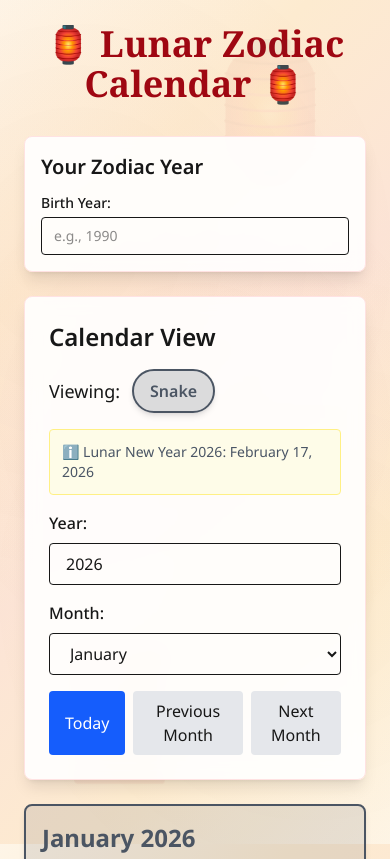
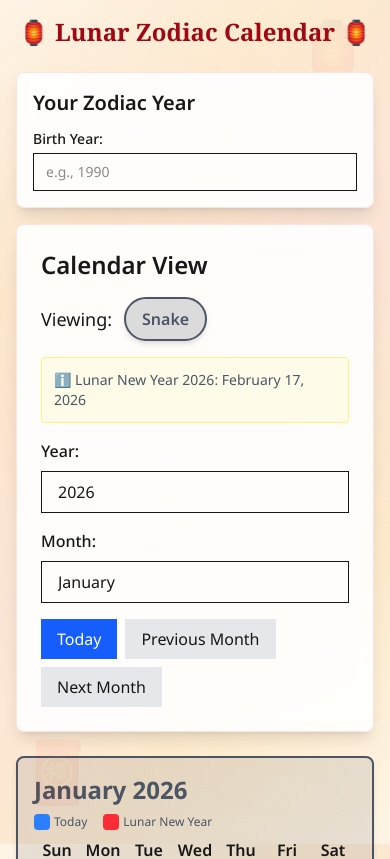
Before and after one commit to tatsuyax25/lunar-zodiac-calendar, a Next.js app: page / in a window 390 px wide. Shown: the top 859 px of the page. Built offline with nearby package versions, Linux system fonts and the light colour scheme.

Commit message:
Update for all browsers

```diff
--- a/src/app/globals.css
+++ b/src/app/globals.css
@@ -1,4 +1,9 @@
 @import "tailwindcss";
+
+* {
+  -webkit-tap-highlight-color: transparent;
+  -webkit-touch-callout: none;
+}
 
 :root {
   --background: #ffffff;
@@ -19,12 +24,21 @@
   }
 }
 
+html {
+  -webkit-text-size-adjust: 100%;
+  -moz-text-size-adjust: 100%;
+  text-size-adjust: 100%;
+}
+
 body {
   background: linear-gradient(135deg, #fef5e7 0%, #fdebd0 25%, #fce4d6 50%, #fdebd0 75%, #fef5e7 100%);
   background-attachment: fixed;
   color: var(--foreground);
   font-family: var(--font-noto-sans);
   position: relative;
+  overflow-x: hidden;
+  -webkit-font-smoothing: antialiased;
+  -moz-osx-font-smoothing: grayscale;
 }
 
 body::before {
@@ -42,6 +56,23 @@ body::before {
   z-index: 0;
 }
 
+button, input, select {
+  -webkit-appearance: none;
+  -moz-appearance: none;
+  appearance: none;
+  border-radius: 0;
+}
+
+input[type="number"]::-webkit-inner-spin-button,
+input[type="number"]::-webkit-outer-spin-button {
+  -webkit-appearance: none;
+  margin: 0;
+}
+
+input[type="number"] {
+  -moz-appearance: textfield;
+}
+
 main {
   position: relative;
   z-index: 1;
--- a/src/app/layout.tsx
+++ b/src/app/layout.tsx
@@ -17,6 +17,17 @@ const notoSerif = Noto_Serif({
 export const metadata: Metadata = {
   title: "Lunar Zodiac Calendar",
   description: "Track your Chinese zodiac years and view lunar calendar dates",
+  viewport: {
+    width: "device-width",
+    initialScale: 1,
+    maximumScale: 5,
+  },
+  themeColor: "#fef5e7",
+  appleWebApp: {
+    capable: true,
+    statusBarStyle: "default",
+    title: "Lunar Zodiac",
+  },
 };
 
 export default function RootLayout({
@@ -26,6 +37,9 @@ export default function RootLayout({
 }>) {
   return (
     <html lang="en">
+      <head>
+        <meta name="format-detection" content="telephone=no" />
+      </head>
       <body
         className={`${notoSans.variable} ${notoSerif.variable} antialiased`}
       >
--- a/src/app/page.tsx
+++ b/src/app/page.tsx
@@ -47,21 +47,21 @@ export default function HomePage() {
   const lunarNewYear = getLunarNewYearDate(year);
 
   return (
-    <main className="p-6 max-w-7xl mx-auto space-y-8 min-h-screen">
+    <main className="p-4 sm:p-6 max-w-7xl mx-auto space-y-6 sm:space-y-8 min-h-screen">
       {/* Decorative elements */}
-      <div className={`fixed top-10 right-10 text-9xl opacity-5 pointer-events-none select-none ${styles.decorativeElement}`}>
+      <div className={`fixed top-5 right-5 sm:top-10 sm:right-10 text-6xl sm:text-9xl opacity-5 pointer-events-none select-none ${styles.decorativeElement}`}>
         🏮
       </div>
-      <div className={`fixed bottom-10 left-10 text-9xl opacity-5 pointer-events-none select-none ${styles.decorativeElement}`}>
+      <div className={`fixed bottom-5 left-5 sm:bottom-10 sm:left-10 text-6xl sm:text-9xl opacity-5 pointer-events-none select-none ${styles.decorativeElement}`}>
         🧧
       </div>
 
-      <h1 className={`text-4xl font-bold text-center text-red-800 ${styles.pageTitle}`}>
+      <h1 className={`text-2xl sm:text-4xl font-bold text-center text-red-800 ${styles.pageTitle}`}>
         🏮 Lunar Zodiac Calendar 🏮
       </h1>
 
       {/* Two Column Layout */}
-      <div className="grid lg:grid-cols-[280px_1fr] gap-6">
+      <div className="grid lg:grid-cols-[280px_1fr] gap-4 sm:gap-6">
         {/* Left Column - Your Zodiac Year */}
         <div className="bg-white/90 backdrop-blur-sm p-4 rounded-lg shadow-lg space-y-3 border border-red-100">
           <h2 className="text-xl font-semibold">Your Zodiac Year</h2>
@@ -166,7 +166,7 @@ export default function HomePage() {
               </div>
             </div>
 
-            <div className="flex gap-2">
+            <div className="flex flex-wrap gap-2">
               <button
                 onClick={() => {
                   setYear(today.getFullYear());
```
Also changed, not shown: 1 other file (tests, documents, lock files or other folders).
